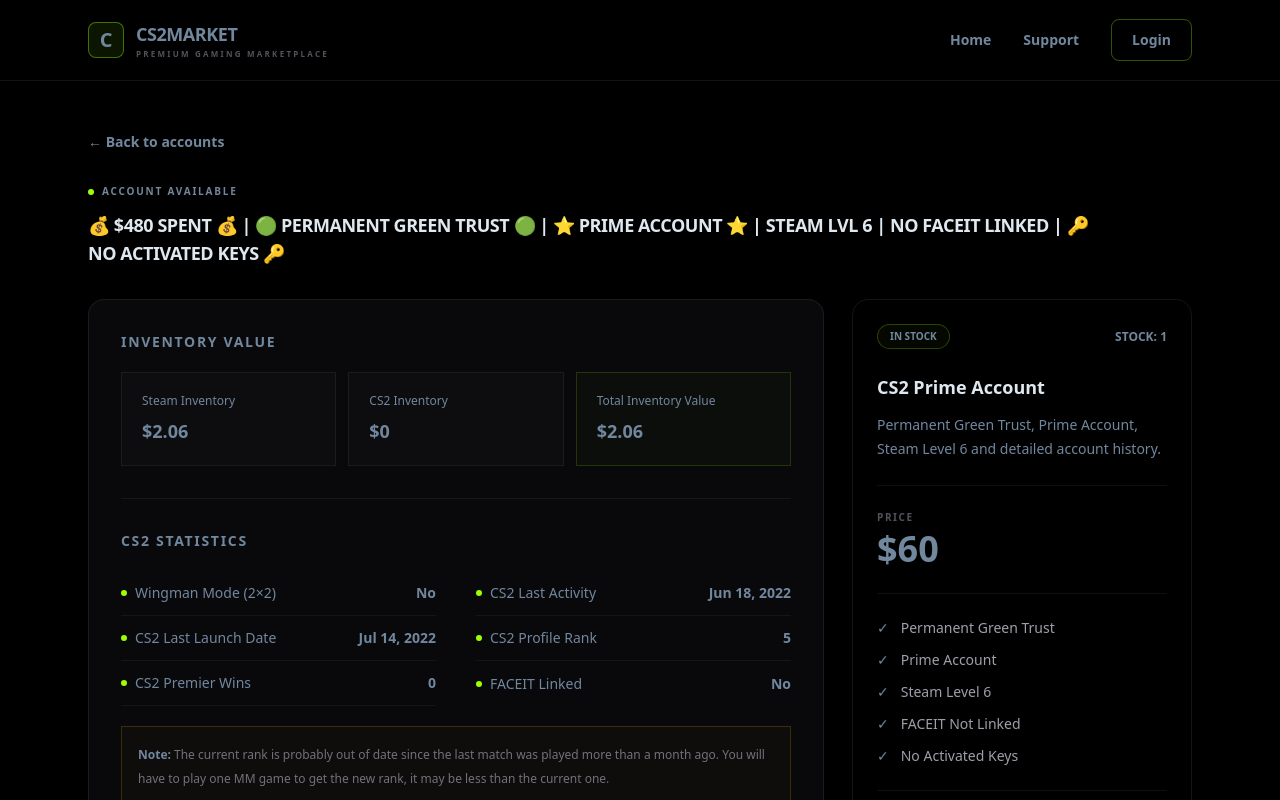
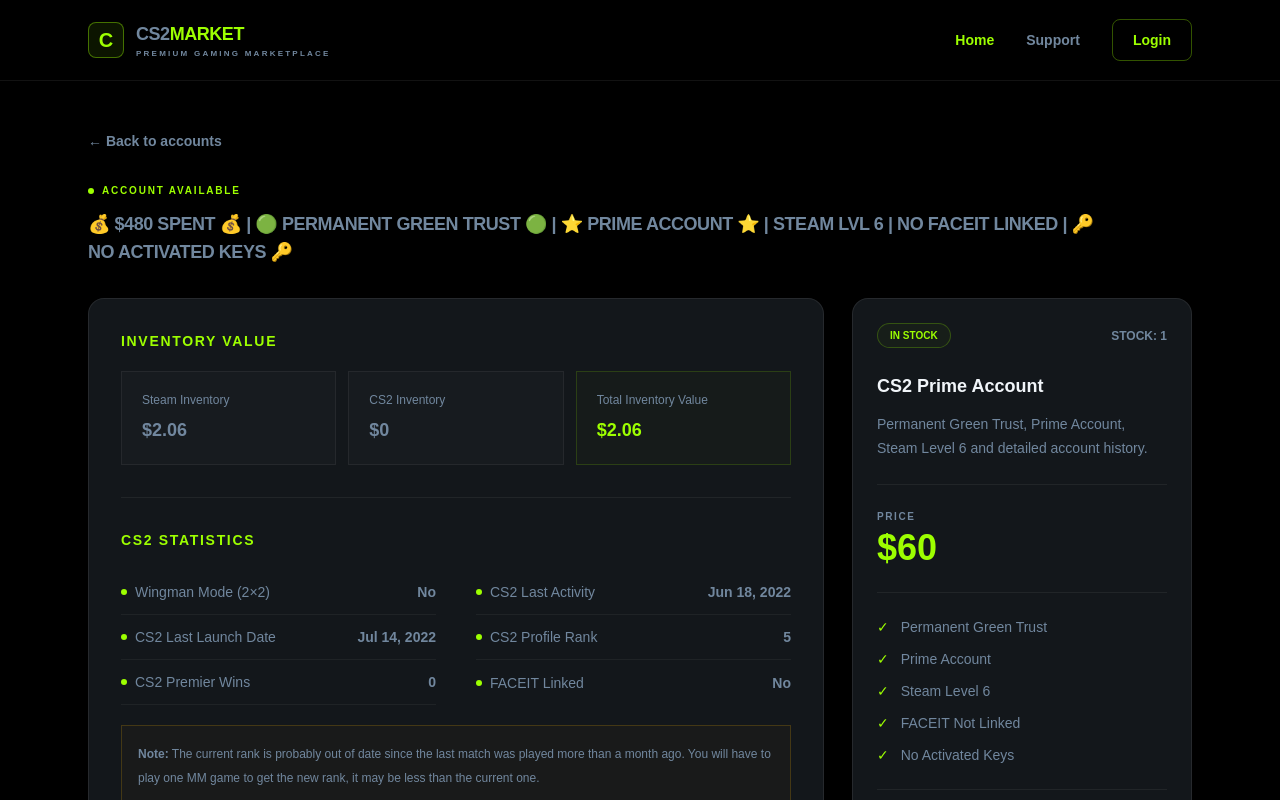
Before and after one commit to robbishhvh1337-cmyk/cs2-market, a Next.js app: page /product/1 in a window 1280 px wide. Shown: the top 800 px of the page. Built offline with nearby package versions, Linux system fonts and the light colour scheme.

Commit message:
Finalize CS2MARKET dark theme

```diff
--- a/app/globals.css
+++ b/app/globals.css
@@ -1,89 +1,113 @@
 @import "tailwindcss";
 
 /* =========================================================
-   CS2MARKET — PURE BLACK DARK THEME
+   CS2MARKET — PURE BLACK / DISCORD STYLE DARK THEME
    ========================================================= */
 
 :root {
   --background: #000000;
-  --foreground: #d7e1eb;
+  --foreground: #71879e;
 
-  /* Dark surfaces */
+  --black: #000000;
   --surface: #13171b;
-  --surface-2: #0b0d0f;
+  --surface-hover: #181d22;
+
   --border: #1c2228;
+  --border-light: #20262c;
 
-  /* Discord-style readable text */
-  --text-primary: #d7e1eb;
-  --text-secondary: #71879e;
-  --text-muted: #526273;
+  /* NORMAL TEXT — Store renginin ana tonu */
+  --text: #71879e;
+  --text-hover: #8da1b5;
 
-  /* Brand accent */
-  --accent: #9dff00;
+  /* IMPORTANT TEXT */
+  --white: #f1f5f9;
+
+  /* BRAND */
+  --green: #9dff00;
+  --green-hover: #b4ff33;
 }
 
+
 /* =========================================================
-   BASE
+   GLOBAL RESET
    ========================================================= */
 
 * {
   box-sizing: border-box;
 }
 
-html,
-body {
+html {
   margin: 0;
   padding: 0;
   min-height: 100%;
   background: #000000 !important;
-  color: #d7e1eb;
 }
 
 body {
+  margin: 0;
+  padding: 0;
   min-height: 100vh;
+
+  background: #000000 !important;
+
+  color: #71879e !important;
+
+  font-family:
+    Arial,
+    Helvetica,
+    sans-serif;
+}
+
+
+/* =========================================================
+   PAGE BACKGROUND
+   ========================================================= */
+
+main {
   background: #000000 !important;
 }
 
-/* =========================================================
-   FORCE BLACK BACKGROUND
-   ========================================================= */
+header {
+  background: #000000 !important;
+}
 
-main,
-header,
-footer,
-aside,
-nav,
+footer {
+  background: #000000 !important;
+}
+
+aside {
+  background: #000000 !important;
+}
+
+nav {
+  background: transparent !important;
+}
+
 section {
-  background-color: transparent;
-  color: #d7e1eb;
+  background: transparent;
 }
+
 
 /* =========================================================
    NORMAL TEXT
    ========================================================= */
 
-/* Normal paragraph/text */
+/*
+   Bütün normal okunabilir yazılar burada aynı renkte.
+   Store yazısındaki mavi-gri ton:
+   #71879e
+*/
+
 p,
+span,
 li,
 label,
-small {
+small,
+strong,
+em {
   color: #71879e !important;
 }
 
-/* Normal spans */
-span {
-  color: #71879e;
-}
-
-/* Headings */
-h1,
-h2,
-h3,
-h4,
-h5,
-h6 {
-  color: #dfe7ef !important;
-}
 
 /* =========================================================
    LINKS
@@ -91,67 +115,193 @@
 
 a {
   color: #71879e !important;
+
+  text-decoration: none;
+
+  transition:
+    color 0.15s ease,
+    opacity 0.15s ease;
 }
 
 a:hover {
-  color: #a8b8c8 !important;
+  color: #8da1b5 !important;
 }
 
+
 /* =========================================================
-   REMOVE GREEN FROM NORMAL TEXT
+   NAVIGATION
    ========================================================= */
 
-/* Tailwind green text utilities */
-.text-green-50,
-.text-green-100,
-.text-green-200,
-.text-green-300,
-.text-green-400,
-.text-green-500,
-.text-green-600,
-.text-green-700,
-.text-green-800,
-.text-green-900,
-.text-green-950 {
+nav a,
+header a,
+aside a {
   color: #71879e !important;
 }
 
-/* Tailwind lime text utilities */
-.text-lime-50,
-.text-lime-100,
-.text-lime-200,
-.text-lime-300,
-.text-lime-400,
-.text-lime-500,
-.text-lime-600,
-.text-lime-700,
-.text-lime-800,
-.text-lime-900,
-.text-lime-950 {
+nav a:hover,
+header a:hover,
+aside a:hover {
+  color: #8da1b5 !important;
+}
+
+
+/* =========================================================
+   HEADINGS
+   ========================================================= */
+
+h1,
+h2,
+h3,
+h4,
+h5,
+h6 {
+  color: #f1f5f9 !important;
+}
+
+
+/* =========================================================
+   NORMAL TAILWIND TEXT COLORS
+   ========================================================= */
+
+/* Slate */
+
+.text-slate-50,
+.text-slate-100,
+.text-slate-200,
+.text-slate-300,
+.text-slate-400,
+.text-slate-500,
+.text-slate-600 {
   color: #71879e !important;
 }
 
+
+/* Gray */
+
+.text-gray-50,
+.text-gray-100,
+.text-gray-200,
+.text-gray-300,
+.text-gray-400,
+.text-gray-500,
+.text-gray-600 {
+  color: #71879e !important;
+}
+
+
+/* Zinc */
+
+.text-zinc-50,
+.text-zinc-100,
+.text-zinc-200,
+.text-zinc-300,
+.text-zinc-400,
+.text-zinc-500,
+.text-zinc-600 {
+  color: #71879e !important;
+}
+
+
+/* Neutral */
+
+.text-neutral-50,
+.text-neutral-100,
+.text-neutral-200,
+.text-neutral-300,
+.text-neutral-400,
+.text-neutral-500,
+.text-neutral-600 {
+  color: #71879e !important;
+}
+
+
+/* Stone */
+
+.text-stone-50,
+.text-stone-100,
+.text-stone-200,
+.text-stone-300,
+.text-stone-400,
+.text-stone-500,
+.text-stone-600 {
+  color: #71879e !important;
+}
+
+
 /* =========================================================
-   KEEP IMPORTANT BRAND ELEMENTS GREEN
+   FORCE COMMON TEXT UTILITIES
    ========================================================= */
 
-/* Buttons / price / stock indicators can stay green */
+.text-muted,
+.text-secondary,
+.text-description,
+.text-subtitle {
+  color: #71879e !important;
+}
+
+
+/* =========================================================
+   GREEN — BRAND / STATUS ONLY
+   ========================================================= */
+
+/*
+   Yeşili tamamen kaldırmıyoruz.
+   Sadece marka, stok, online durum, fiyat ve ana CTA
+   gibi vurgu alanlarında kalmasına izin veriyoruz.
+*/
+
+.text-lime-300,
+.text-lime-400,
+.text-lime-500 {
+  color: #9dff00 !important;
+}
+
+.text-green-300,
+.text-green-400,
+.text-green-500 {
+  color: #9dff00 !important;
+}
+
+
+/* =========================================================
+   GREEN BACKGROUNDS
+   ========================================================= */
+
+.bg-lime-300,
 .bg-lime-400,
-.bg-lime-500,
+.bg-lime-500 {
+  background-color: #9dff00 !important;
+}
+
+.bg-green-300,
 .bg-green-400,
 .bg-green-500 {
   background-color: #9dff00 !important;
 }
 
+
 /* =========================================================
-   PANELS / CARDS
+   GREEN HOVER
+   ========================================================= */
+
+.hover\:bg-lime-300:hover,
+.hover\:bg-lime-400:hover,
+.hover\:bg-lime-500:hover {
+  background-color: #b4ff33 !important;
+}
+
+
+/* =========================================================
+   PANELS
    ========================================================= */
 
 .panel,
 .card {
-  background: #13171b;
+  background-color: #13171b !important;
+
   border: 1px solid #1c2228;
 }
+
 
 /* =========================================================
    INPUTS
@@ -160,9 +310,13 @@
 input,
 textarea,
 select {
-  background: #000000 !important;
-  color: #d7e1eb !important;
-  border: 1px solid #1c2228;
+  background-color: #000000 !important;
+
+  color: #71879e !important;
+
+  border: 1px solid #1c2228 !important;
+
+  outline: none;
 }
 
 input::placeholder,
@@ -173,17 +327,22 @@
 input:focus,
 textarea:focus,
 select:focus {
-  outline: none;
-  border-color: #303943;
+  border-color: #303943 !important;
 }
+
 
 /* =========================================================
    BUTTONS
    ========================================================= */
 
 button {
-  color: #d7e1eb;
+  color: #71879e;
 }
+
+button:hover {
+  color: #8da1b5;
+}
+
 
 /* =========================================================
    BORDERS
@@ -192,6 +351,108 @@
 hr {
   border-color: #1c2228 !important;
 }
+
+
+/* =========================================================
+   TAILWIND BORDER COLORS
+   ========================================================= */
+
+.border-gray-700,
+.border-gray-800,
+.border-gray-900,
+.border-slate-700,
+.border-slate-800,
+.border-slate-900,
+.border-zinc-700,
+.border-zinc-800,
+.border-zinc-900 {
+  border-color: #1c2228 !important;
+}
+
+
+/* =========================================================
+   DARK SURFACE COLORS
+   ========================================================= */
+
+.bg-gray-900,
+.bg-gray-950,
+.bg-slate-900,
+.bg-slate-950,
+.bg-zinc-900,
+.bg-zinc-950 {
+  background-color: #13171b !important;
+}
+
+
+/* =========================================================
+   PURE BLACK UTILITIES
+   ========================================================= */
+
+.bg-black {
+  background-color: #000000 !important;
+}
+
+
+/* =========================================================
+   STORE / NAV TEXT
+   ========================================================= */
+
+.store-link,
+.nav-link,
+.menu-link {
+  color: #71879e !important;
+}
+
+.store-link:hover,
+.nav-link:hover,
+.menu-link:hover {
+  color: #8da1b5 !important;
+}
+
+
+/* =========================================================
+   PRODUCT TEXT
+   ========================================================= */
+
+.product-description,
+.product-meta,
+.product-details {
+  color: #71879e !important;
+}
+
+
+/* =========================================================
+   PRICE
+   ========================================================= */
+
+.price,
+.product-price {
+  color: #9dff00 !important;
+}
+
+
+/* =========================================================
+   STOCK / ONLINE
+   ========================================================= */
+
+.stock,
+.in-stock,
+.online,
+.status-online {
+  color: #9dff00 !important;
+}
+
+
+/* =========================================================
+   BADGES
+   ========================================================= */
+
+.badge {
+  color: #71879e;
+  background-color: #13171b;
+  border: 1px solid #1c2228;
+}
+
 
 /* =========================================================
    SCROLLBAR
@@ -215,14 +476,16 @@
   background: #1c2228;
 }
 
+
 /* =========================================================
-   SELECTION
+   TEXT SELECTION
    ========================================================= */
 
 ::selection {
-  background: #13171b;
-  color: #ffffff;
+  background-color: #13171b;
+  color: #f1f5f9;
 }
+
 
 /* =========================================================
    MOBILE
```
